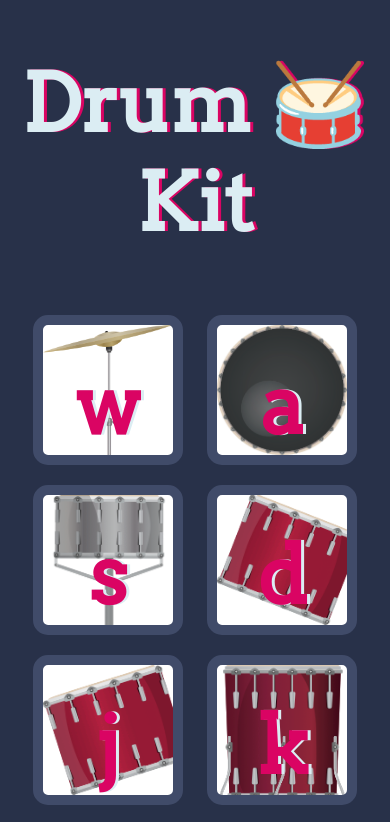
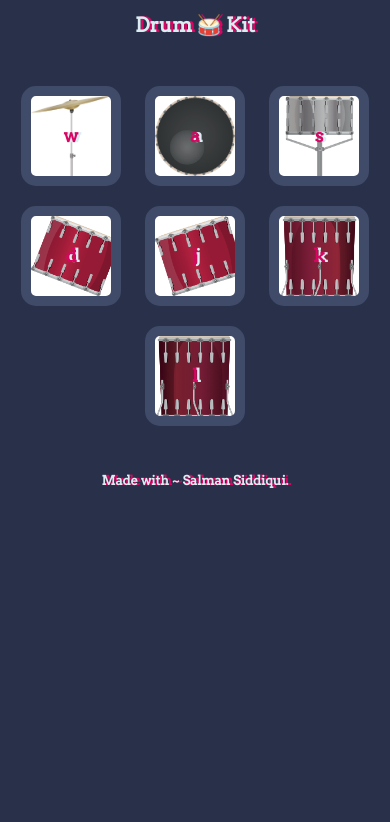
Before and after one commit to salmansiddiquii/Drum.Kit, a plain HTML site: page index.html in a window 390 px wide. Shown: the top 822 px of the page. Drawn offline with Linux system fonts and the light colour scheme.

Commit message:
Update styles.css

```diff
--- a/styles.css
+++ b/styles.css
@@ -9,6 +9,10 @@ h1 {
   font-family: "Arvo", cursive;
   text-shadow: 3px 0 #DA0463;
 
+}
+
+.name {
+  font-size: small;
 }
 
 footer {
@@ -26,7 +30,7 @@ footer {
 
   background-image: url("./images/kick.png");
   background-size: cover;
-  background-repeat:  no-repeat;
+  background-repeat: no-repeat;
 
 }
 
@@ -35,30 +39,28 @@ footer {
 
   background-image: url("./images/snare.png");
   background-size: cover;
-  background-repeat:  no-repeat;
+  background-repeat: no-repeat;
 
 }
 
 .d {
   background-image: url("./images/tom1.png");
   background-size: cover;
-  background-repeat:  no-repeat;
+  background-repeat: no-repeat;
 
 }
 
 .j {
-
   background-image: url("./images/tom2.png");
   background-size: cover;
-  background-repeat:  no-repeat;
-
+  background-repeat: no-repeat;
 }
 
 .k {
 
   background-image: url("./images/tom3.png");
   background-size: cover;
-  background-repeat:  no-repeat;
+  background-repeat: no-repeat;
 
 }
 
@@ -66,7 +68,7 @@ footer {
 
   background-image: url("./images/tom4.png");
   background-size: cover;
-  background-repeat:  no-repeat;
+  background-repeat: no-repeat;
 
 }
 
@@ -80,8 +82,8 @@ footer {
 }
 
 .pressed {
-  box-shadow: 0 3px 4px 0 #DBEDF3;
-  opacity: 0.5;
+  box-shadow: 0 5px 8px 0 #DBEDF3;
+  opacity: 0.4;
 }
 
 .red {
@@ -105,3 +107,21 @@ footer {
   margin: 10px;
   background-color: white;
 }
+
+
+
+/* Responsive adjustments for smaller screens */
+@media (max-width: 600px) {
+
+  /* Adjust the size of the buttons and font for smaller screens */
+  .drum {
+    width: 100px;
+    height: 100px;
+    font-size: 18px;
+  }
+
+  /* Adjust title font size for smaller screens */
+  #title {
+    font-size: 20px;
+  }
+}
```
